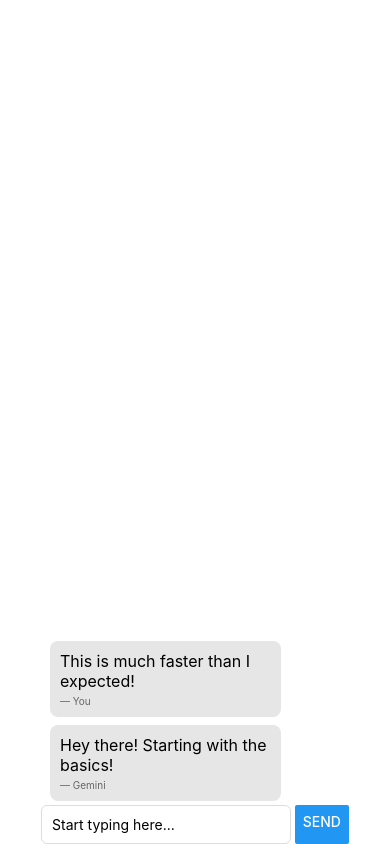
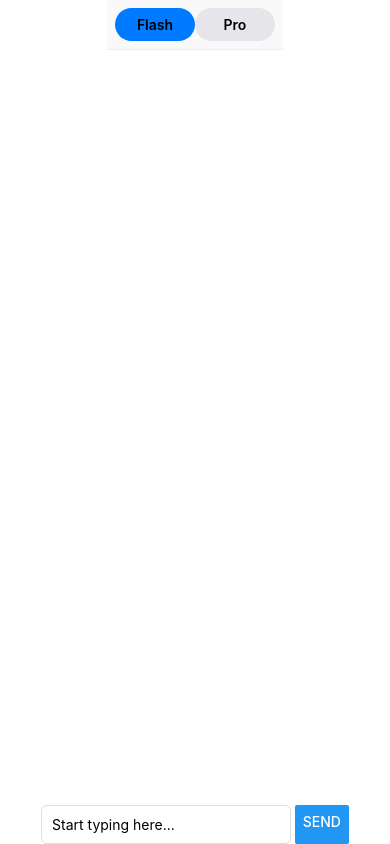
Before and after one commit to ri-ca4/LionsRiseAPI, a React Native app in the folder client/: screen / in a window 390 px wide. Built offline with nearby package versions, Linux system fonts and the light colour scheme.

Commit message:
add model choice

```diff
--- a/client/App.js
+++ b/client/App.js
@@ -1,20 +1,24 @@
 import React, {useState} from 'react';
-import {Text, View, TextInput, FlatList, Button, KeyboardAvoidingView} from 'react-native';
+import {TouchableOpacity, Text, View, TextInput, FlatList, Button, KeyboardAvoidingView} from 'react-native';
 import { GlobalStyles } from './styles';
 import {SafeAreaProvider, SafeAreaView} from 'react-native-safe-area-context';
 import { GoogleGenerativeAI } from '@google/generative-ai';
 import { GEMINI_API_KEY } from '@env';
 
 const ai = new GoogleGenerativeAI(GEMINI_API_KEY);
-const chatModel = ai.getGenerativeModel({ model: 'gemini-2.5-flash' });
+//const chatModel = ai.getGenerativeModel({ model: 'gemini-2.5-flash' });
 
 
 export default function App() {
   const [inputText, setInputText] = useState('');
-  const [messages, setMessages] = useState([
-    { id: '1', text: 'Hey there! Starting with the basics!', user: 'Gemini' },
-    { id: '2', text: 'This is much faster than I expected!', user: 'You' },
-  ]);
+  const [messages, setMessages] = useState([]);
+
+  const [selectedModel, setSelectedModel] = useState('gemini-2.5-flash');
+  const availableModels = [
+    {name: "2.5 Flash", value: 'gemini-2.5-flash'},
+    {name: "2.5 Pro", value: 'gemini-2.5-pro'},
+  ];
+
 
   const renderMessage = ({ item }) => (
     <View style={GlobalStyles.messageBubble}>
@@ -28,6 +32,8 @@ export default function App() {
     if (inputText.trim() === '') {
       return;
     };
+
+    const currentModel = ai.getGenerativeModel({ model: selectedModel});
 
     const userMessage= {
       id: Date.now().toString(),
@@ -49,7 +55,7 @@ export default function App() {
 
 
     try {
-      const response = await chatModel.generateContent(messageForApi);
+      const response = await currentModel.generateContent(messageForApi);
       console.log("FULL API RESPONSE:", response);
       const geminiResponseText = response.response.text();
 
@@ -81,10 +87,25 @@ export default function App() {
       <SafeAreaView style={GlobalStyles.container}>
         <KeyboardAvoidingView
           style={GlobalStyles.keyboardAvoiding}
-          behavior={'height'} // Simplified for Android
-          // You can try removing this line if 'height' doesn't work perfectly:
+          behavior={'height'}
           keyboardVerticalOffset={0}
         >
+          <View style={GlobalStyles.modelSelectionArea}>
+            {availableModels.map((model) => (
+              <TouchableOpacity
+                key={model.value}
+                onPress={()=> setSelectedModel(model.value)}
+                style={[
+                  GlobalStyles.modelButton,
+                  selectedModel === model.value ? GlobalStyles.modelButtonSelected : GlobalStyles.modelButtonUnselected
+                ]}
+              >
+                <Text style={GlobalStyles.modelButtonText}>
+                  {model.name.split(' ')[1]}
+                </Text>
+              </TouchableOpacity>
+            ))}
+          </View>
           <FlatList
             data={messages}
             renderItem={renderMessage}
--- a/client/styles.js
+++ b/client/styles.js
@@ -38,4 +38,29 @@ export const GlobalStyles = StyleSheet.create({
     width: '100%', // Ensures it takes up the full width
     alignItems: 'center', // This centers the message bubbles inside the chat area!
   },
+  modelSelectionArea: {
+    flexDirection: 'row',
+    justifyContent: 'space-around',
+    padding: 8,
+    borderBottomWidth: 1,
+    borderBottomColor: '#eee',
+    backgroundColor: '#f9f9f9',
+  },
+    modelButton: {
+    paddingVertical: 8,
+    paddingHorizontal: 15,
+    borderRadius: 20,
+    minWidth: 80,
+    alignItems: 'center',
+  },
+  modelButtonSelected: {
+    backgroundColor: '#007AFF', // Blue highlight when selected
+  },
+  modelButtonUnselected: {
+    backgroundColor: '#E5E5EA', // Light gray when unselected
+  },
+  modelButtonText: {
+    color: 'black', // Default text color
+    fontWeight: '600',
+  }
 });
```
